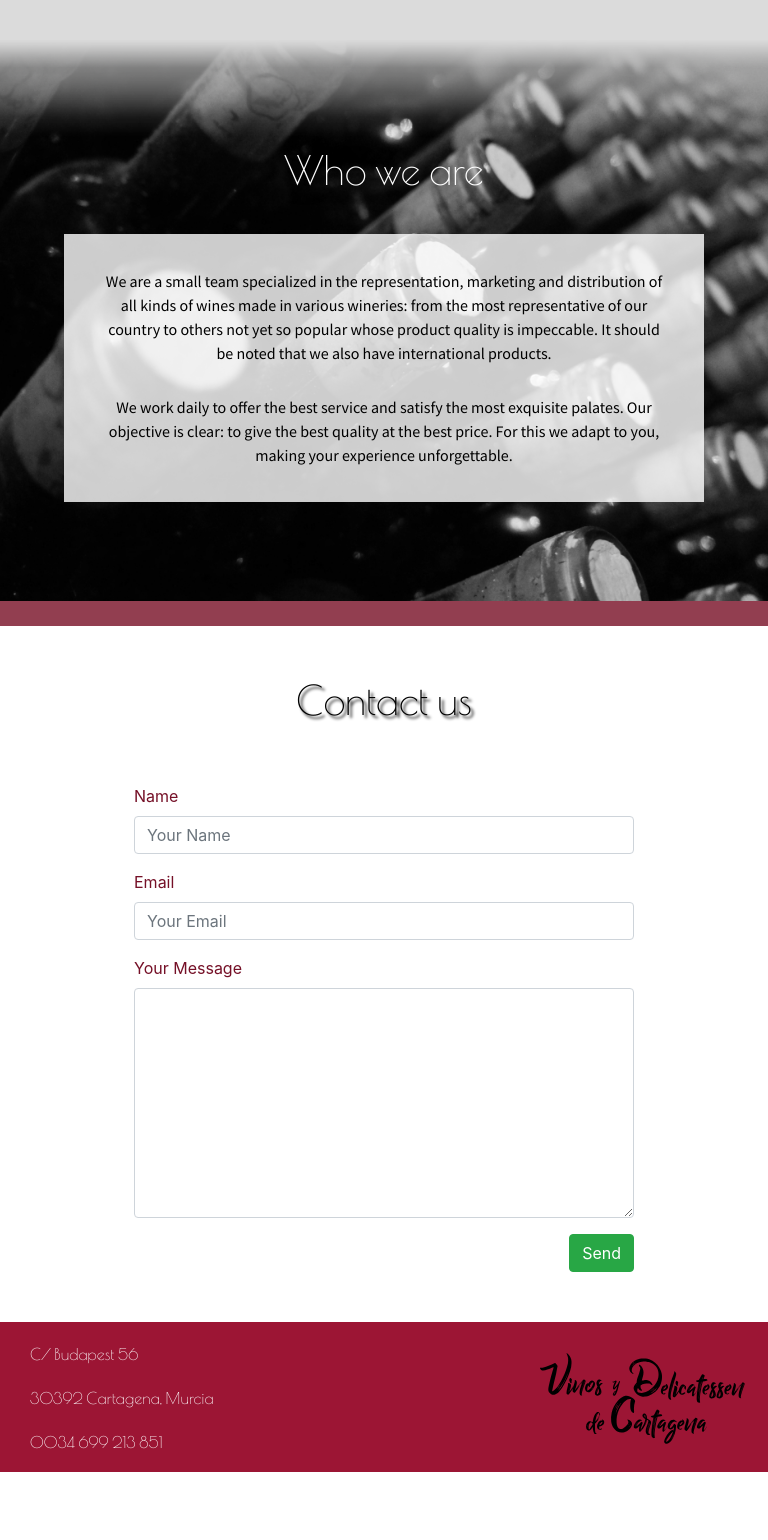
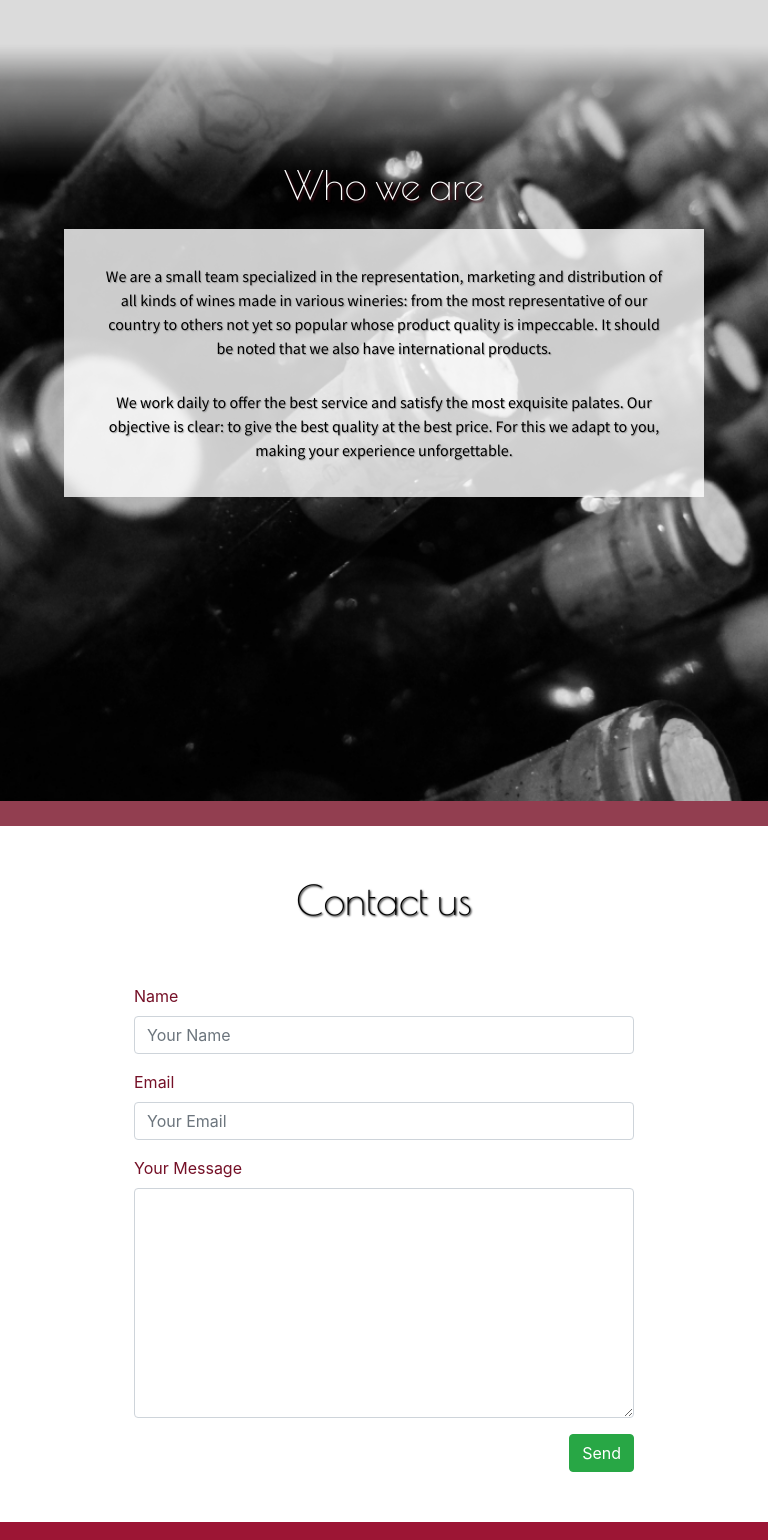
Before and after one commit to rebeldevelop/vinos-y-delicatessen-de-cartagena-web, a Vue app in the folder vinosydelicatessendecartagenaweb/: page / in a window 768 px wide. Shown: the part 1060-2600 px from the top of the page. Before the commit the page ends 2532 px from the top, so only its background shows below. Built offline with nearby package versions, Linux system fonts and the light colour scheme; a web font is replaced by a local one.

Commit message:
estabilizacion

```diff
--- a/vinosydelicatessendecartagenaweb/package.json
+++ b/vinosydelicatessendecartagenaweb/package.json
@@ -14,8 +14,8 @@
     "bootstrap": "^4.5.0",
     "bootstrap-vue": "^2.15.0",
     "firebase-admin": "^8.12.1",
-    "firebase-functions": "^3.7.0",
-    "nodemailer": "^6.4.8",
+    "firebase-functions": "^3.9.0",
+    "nodemailer": "^6.4.11",
     "vue": "^2.6.11",
     "vue-i18n": "^8.18.2",
     "vue-router": "^3.0.1"
--- a/vinosydelicatessendecartagenaweb/src/assets/styles/styleGlobal.css
+++ b/vinosydelicatessendecartagenaweb/src/assets/styles/styleGlobal.css
@@ -34,7 +34,7 @@
     margin-top: 30px;
     margin-bottom: 0;
     color: white;
-    text-shadow: 3px 3px 3px rgba(0,0,0,1);
+    text-shadow: 1px 1px 2px rgba(0,0,0,1);
   }
 
   .text_style{
@@ -44,4 +44,5 @@
     /* color: #4A4A4A; */
     color:black;
     padding: 30px 40px 30px 20px;
+    text-shadow: 1px 1px 1px #8e8e8ec4;
   }
--- a/vinosydelicatessendecartagenaweb/src/components/Footer.vue
+++ b/vinosydelicatessendecartagenaweb/src/components/Footer.vue
@@ -2,7 +2,7 @@
   <div class="footer d-flex justify-content-between">
         <div class="direction_container">
             <p class="direction">C/ Budapest 56</p>
-            <p class="direction">30392 Cartagena, Murcia</p>
+            <p class="direction">30353 Cartagena, Murcia</p>
             <p class="direction">0034 699 213 851</p>
         </div>
         <div class="logo_footer-container align-self-center">
@@ -58,6 +58,10 @@ export default {
   .logo_footer-container{
   margin-right: 20px;
   }
+  .direction_container{
+  min-width: 200px;
+  font-size: 12px;
+}
 }
 
 </style>
--- a/vinosydelicatessendecartagenaweb/src/components/Inicio.vue
+++ b/vinosydelicatessendecartagenaweb/src/components/Inicio.vue
@@ -48,6 +48,7 @@ export default {
     -ms-transform: translateY(-50%);
     -webkit-transform: translateY(-50%);
     transform: translateY(-50%);
+    text-shadow: 2px 2px 2px black;
     /* text-shadow: 0 0 20px rgba(0, 0, 0, 0.8); */
 }
 
--- a/vinosydelicatessendecartagenaweb/src/components/Main.vue
+++ b/vinosydelicatessendecartagenaweb/src/components/Main.vue
@@ -60,4 +60,9 @@ a:hover{
   margin-top:10px;
   padding-right: 30px;
 }
+@media (max-width: 768px) {
+  .languaje_container{
+  font-size: 14px;
+}
+}
 </style>
--- a/vinosydelicatessendecartagenaweb/src/components/QuienesSomos.vue
+++ b/vinosydelicatessendecartagenaweb/src/components/QuienesSomos.vue
@@ -1,6 +1,6 @@
 <template>
-  <div class="quienes_somos-section">
-    <h1 class="quienes__somos-title text-center titulo_style" id="quienesSomos">{{$t('quienesSomos')}}</h1>
+  <div class="quienes_somos-section" id="quienesSomos">
+    <h1 class="quienes__somos-title text-center titulo_style">{{$t('quienesSomos')}}</h1>
       <div class="section-texts">
         <section class="text_style quienes-somos-texto">{{$t('primerParrafo')}}</section>
         <section class="text_style quienes-somos-texto">{{$t('segundoParrafo')}}</section>
@@ -29,12 +29,11 @@ export default {
 .quienes_somos-section{
   background-image: url('../assets/images/corks-in-bottles.png');
   display: flex;
-    height: auto;
-    /* position: relative; */
-    background-size: cover;
-    background-repeat: no-repeat;
-    background-position: top;
-    text-align: center;
+  height: 100vh;
+  background-size: cover;
+  background-repeat: no-repeat;
+  background-position: top;
+  text-align: center;
   align-items: center;
   justify-content: flex-start;
   flex-direction: column;
@@ -51,19 +50,14 @@ export default {
   height: 300px;
 }
 .quienes__somos-title{
-  text-shadow: 0 0 20px rgba(0, 0, 0, 0.8);
+  text-shadow: 2px 2px 2px #3c0c16;
+  margin-top:12%;
 }
 .quienes-somos-texto{
   padding: 15px;
   text-align: center;
   max-width: 600px;
 }
-/* .quienes__somos_section--title{
-  color: white;
-  position: absolute;
-  top: 20px;
-} */
-
 .container_section-quienes-somos{
   /* text-align: center;
   min-height: 500px; */
@@ -80,8 +74,7 @@ export default {
 
 @media (min-width: 768px) {
  .quienes__somos-title{
-  margin-bottom: 20px;
-  margin-top:100px;
+  margin-top: 15%;
 }
 }
 
```
Also changed, not shown: 2 other files (tests, documents, lock files or other folders).
